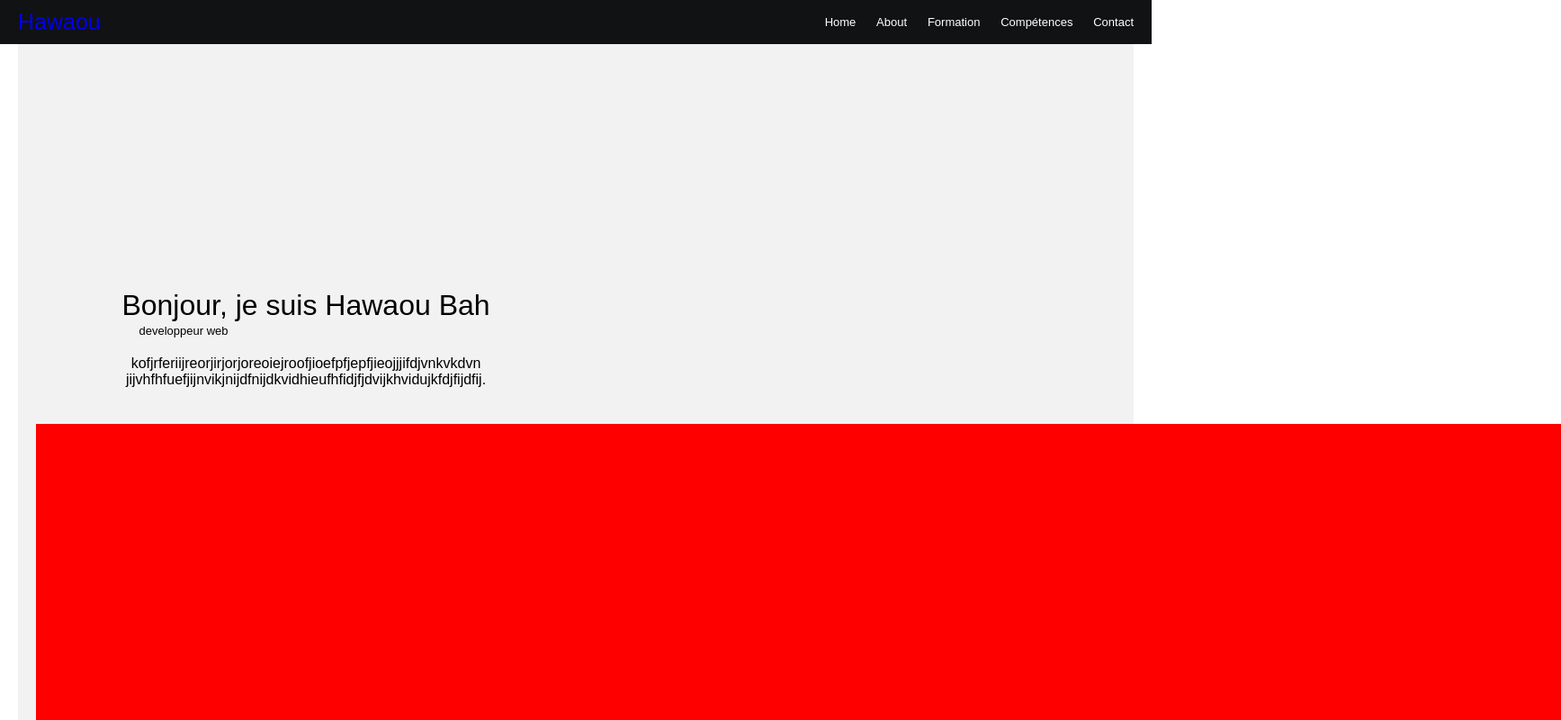
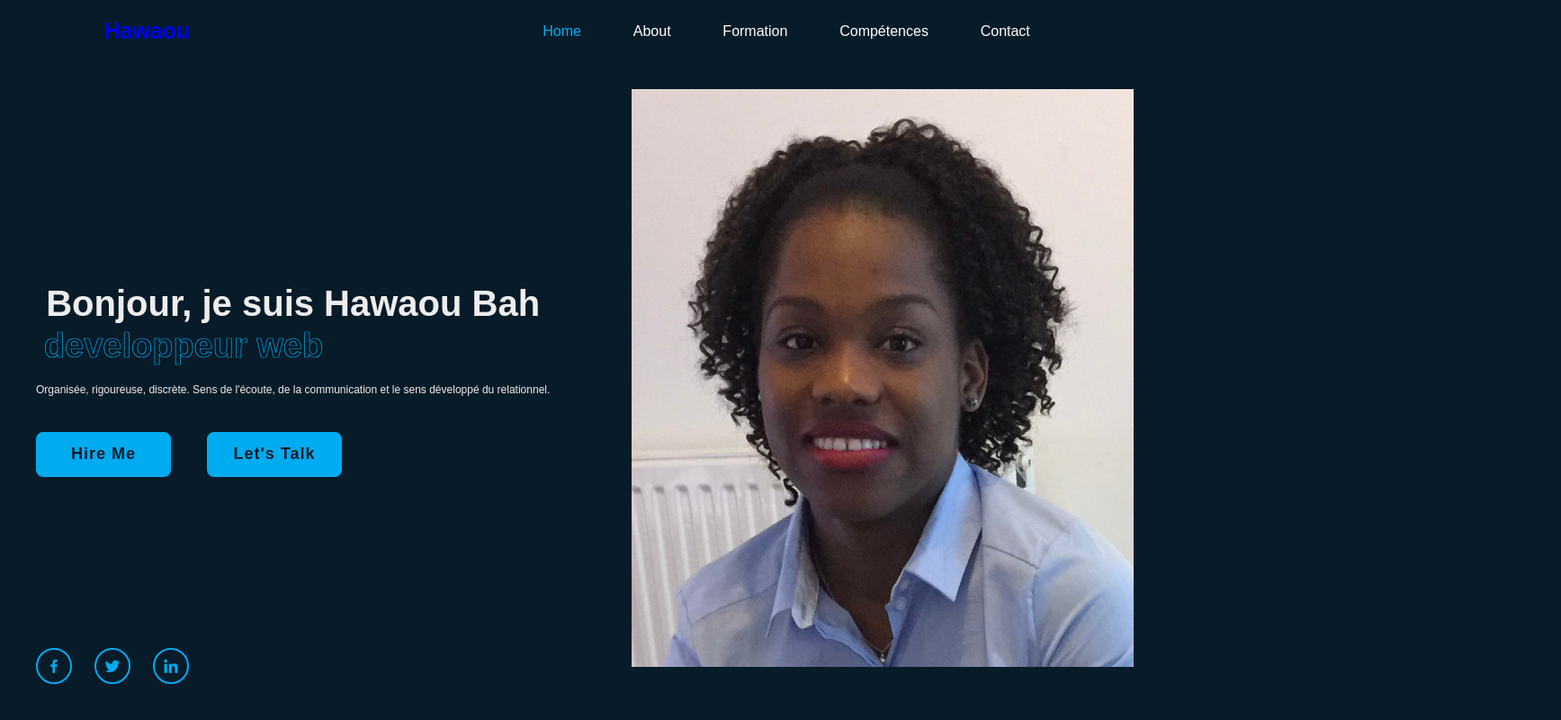
Before and after one commit to Hawaou12/Portfolio-Hawaou-Bah, a plain HTML site: page index.html in a window 1280 px wide. Shown: the top 800 px of the page at 90% size, 1735 px wide, since content can reach past the window. Drawn offline with nearby package versions, Linux system fonts and the light colour scheme.

Commit message:
modification de la page home

```diff
--- a/assets/style.css
+++ b/assets/style.css
@@ -8,6 +8,12 @@
     border: none;
     outline: none;
     scroll-behavior: smooth;
+}
+:root{
+    --bg-color:#081b29;
+    --second-bg-color:#112e42;
+    --text-color:#ededed;
+    --main-color:#00abf0;
 }
 
 html{
@@ -26,9 +32,10 @@ header {
     top: 0;
     left: 0;
     width: 100%;
-    background-color: #111213;
-    color: #fff;
-    padding: 10px 0;
+    background: transparent;
+    /* color: #fff; */
+    /* padding: 10px 0; */
+    padding: 2rem 9%;
     display: flex;
     justify-content: space-between;
     align-items: center;
@@ -38,8 +45,8 @@ header {
 #logo {
     font-size: 2.5rem;
     color: var(--text-color);
-    font-weight: 500;
-    margin-left: 20px; /* Ajuste la marge selon tes besoins */
+    font-weight: 600;
+    /* margin-left: 20px; Ajuste la marge selon tes besoins */
 }
 
  #logo img {
@@ -56,16 +63,23 @@ header {
     height: auto;
 }
 #menu{
-    font-size: 2.5rem;
+    font-size: 3.6rem;
     cursor: pointer;
     display: none;
+    color: var(--text-color);
 }
 nav ul a {
-    font-size: 1.3rem;
-    list-style-type: none;
-    margin: 0;
-    padding: 0;
+    font-size: 1.6rem;
+    /* list-style-type: none; */
+    /* margin: 0;
+    padding: 0; */
+    margin-left: 3.5rem;
     font-weight: 500;
+    color: var(--text-color);
+    transition: 3s;
+}
+.navbar a:hover, .navbar a.active{
+    color: var(--main-color);
 }
 
 nav ul li {
@@ -91,14 +105,19 @@ section {
     display: flex;
     align-items: center;
     padding: 0 9%;
+    background: url('/assets/image/IMG_0771.jpg') no-repeat;
+    background-size: cover;
+    background-position: right;
+    background-size: 45%;
+    /* background-position-y: 10px; */
 }
 .home-contenair{
     max-width: 60rem;
 }
 
 .home-contenair h1{
-    font-size: 3.2rem;
-    font-weight: 500;
+    font-size: 4rem;
+    font-weight: 700;
     line-height: 1.3;
 }
 
@@ -108,23 +127,23 @@ section {
 }
 
 .home-contenair .animation h3{
-    font-size: 1.3rem;
-    font-weight: 500;
-    /* color: transparent; */
-    -webkit-text-stroke: .7px var(--main-color) ;
+    font-size: 3.8rem;
+    font-weight: 700;
+    color: transparent;
+    -webkit-text-stroke: .7px var(--main-color);
 }
 
 .home-contenair p{
-    font-size: 1.6rem;
+    font-size: 1.2rem;
     margin: 2rem 0 4rem;
 }
 
 /* Style pour les boutons */
-.bouton {
+.btn-box {
     position: relative;
     display: flex;
     justify-content: space-between;
-    width: 34.5rem;
+    width: 34rem;
     height: 5rem;
     /* background: #333;
     /* color: #fff;
@@ -133,7 +152,7 @@ section {
     margin-top: 10px; */
     cursor: pointer;
 }
-.bouton .btn{
+.btn-box .btn{
     position: relative;
     display: inline-flex;
     justify-content: center;
@@ -144,46 +163,128 @@ section {
     border: .2rem solid var(--main-color);
     border-radius: .8rem;
     font-size: 1.8rem;
-    font-weight: 500;
+    font-weight: 600;
     letter-spacing: .1rem;
     color: var(--bg-color);
+    z-index: 1;
+    overflow: hidden;
+    transition: .5s;
 }
-.bouton .btn::before{
+
+.btn-box .btn:hover{
+    color: var(--main-color);
+}
+.btn-box .btn:nth-child{
+background: transparent;
+color: var(--main-color);
+}
+
+.btn-box .btn:nth-child:hover{
+    color: var(--bg-color);
+}
+.btn-box .btn:nth-child::before{
+    background: var(--main-color);
+}
+
+.btn-box .btn::before{
     content: '';
     position: absolute;
     top: 0;
     left: 0;
-    width: 1000%;
-    height: 1000%;
-    background: red;
+    width: 0;
+    height: 100%;
+    background: var(--bg-color);
+    z-index: -1;
+    transition: .5s;
 }
 
+.btn-box .btn:hover:before{
+    width: 100%;
+}
 
+.home-p{
+    position: absolute;
+    bottom: 4rem;
+    width: 170px;
+    display: flex;
+    justify-content: space-between;
+}
 
+.home-p a{
+    position: relative;
+    display: inline-flex;
+    justify-content: center;
+    align-items: center;
+    width: 40px;
+    height: 40px;
+    background: transparent;
+    border: .2rem solid var(--main-color);
+    border-radius: 50%;
+    font-size: 20px;
+    color: var(--main-color);
+    z-index: 1;
+    overflow: hidden;
+    transition: .5s;
+}
+
+.home-p a:hover{
+    color: var(--bg-color);
+}
+.home-p a::before{
+content: '';
+position: absolute;
+top: 0;
+left: 0;
+width: 0;
+height: 100%;
+background: var(--main-color);
+z-index: -1;
+transition: .5s;
+}
+
+.home-p a:hover::before{
+    width: 100%;
+}
+
+.imgHover{
+    position: absolute;
+    top: 0;
+    right: 0;
+    width: 45%;
+    height: 100%;
+    background: transparent;
+
+transition: 3s;
+}
+
+.imgHover:hover{
+    background: var(--bg-color);
+    opacity: .8;
+}
 /* Style spécifique pour chaque section */
 #home {
-    background-color: #f2f2f2;
+    /* background-color: #f2f2f2; */
     padding: 50px 20px;
     text-align: center;
 }
 
 #about {
-    background-color: #e6e6e6;
+    /* background-color: #e6e6e6; */
     padding: 50px 20px;
 }
 
 #formation {
-    background-color: #f2f2f2;
+    /* background-color: #f2f2f2; */
     padding: 50px 20px;
 }
 
 #competences {
-    background-color: #e6e6e6;
+    /* background-color: #e6e6e6; */
     padding: 50px 20px;
 }
 
 #contact {
-    background-color: #f2f2f2;
+    /* background-color: #f2f2f2; */
     padding: 50px 20px;
 }
 
--- a/index.html
+++ b/index.html
@@ -24,7 +24,7 @@
     <div class="bx bx-menu" id="menu"></div>
     <nav class="navbar">
         <ul>
-            <li><a href="#home">Home</a></li>
+            <li><a href="#home" class="active">Home</a></li>
             <li><a href="#about">About</a></li>
             <li><a href="#formation">Formation</a></li>
             <li><a href="#competences">Compétences</a></li>
@@ -41,16 +41,23 @@
                 <h3>developpeur web</h3>
             </div>
             <!-- Présentation personnelle -->
-            <p>kofjrferiijreorjirjorjoreoiejroofjioefpfjepfjieojjjifdjvnkvkdvn
-                jijvhfhfuefjijnvikjnijdfnijdkvidhieufhfidjfjdvijkhvidujkfdjfijdfij.
+            <p>Organisée, rigoureuse, discrète.
+                Sens de l'écoute, de la communication et le sens développé du relationnel.
             </p>
 
-        <div class="bouton">
+        <div class="btn-box">
         <a href="#" class="btn">Hire Me</a>
         <a href="#" class="btn">Let's Talk</a>
         </div>
-        </div>
+
         <!-- Logos des réseaux sociaux -->
+        <div class="home-p">
+            <a href="#"><i class='bx bxl-facebook'></i></a>
+            <a href="#"><i class='bx bxl-twitter'></i></a>
+            <a href="#"><i class='bx bxl-linkedin'></i></a>
+            </div>
+            <div class="imgHover">
+                </div>
     </section>
 
     <section id="about">
```
Also changed, not shown: assets/image/IMG_0997.jpg (added), 1 other file.
